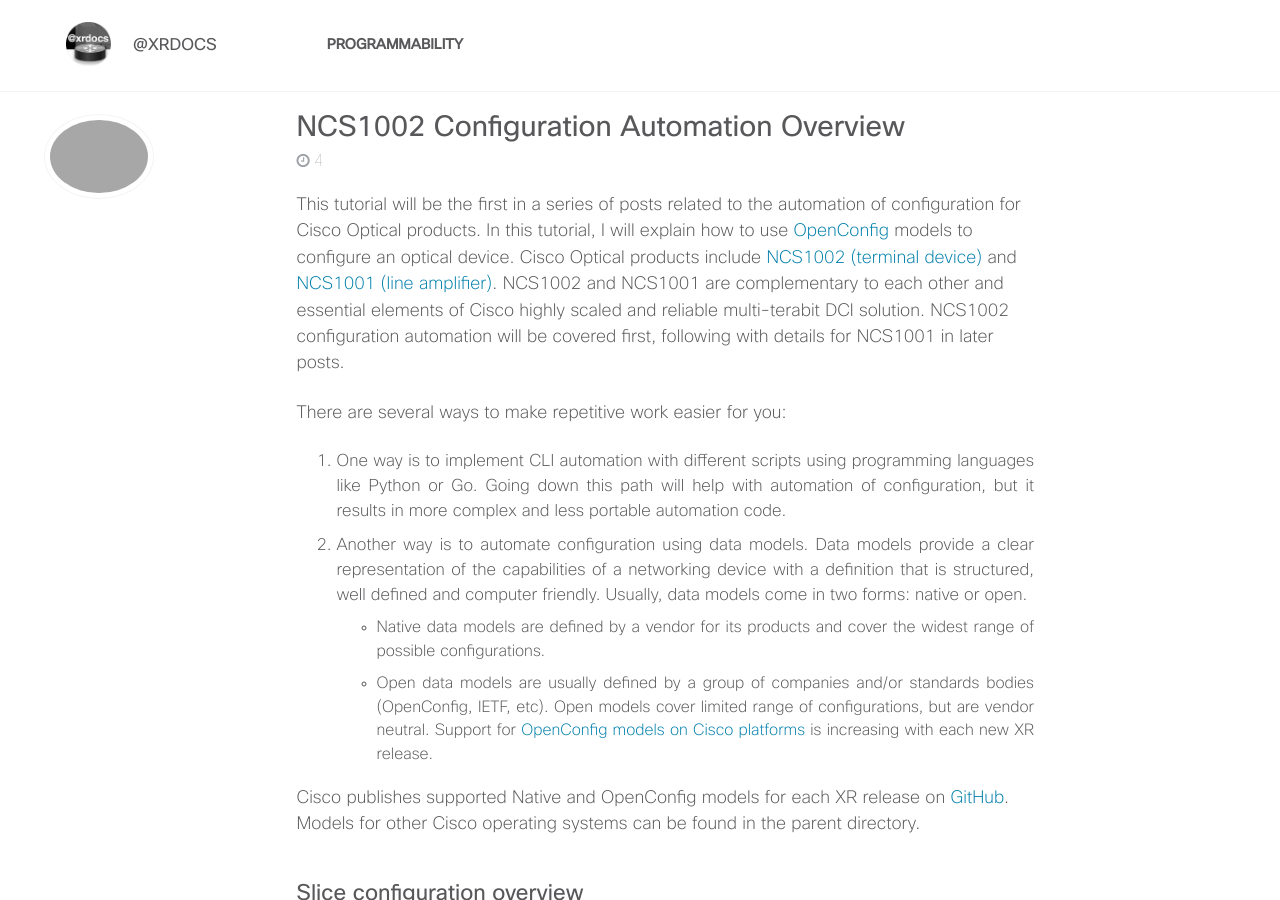
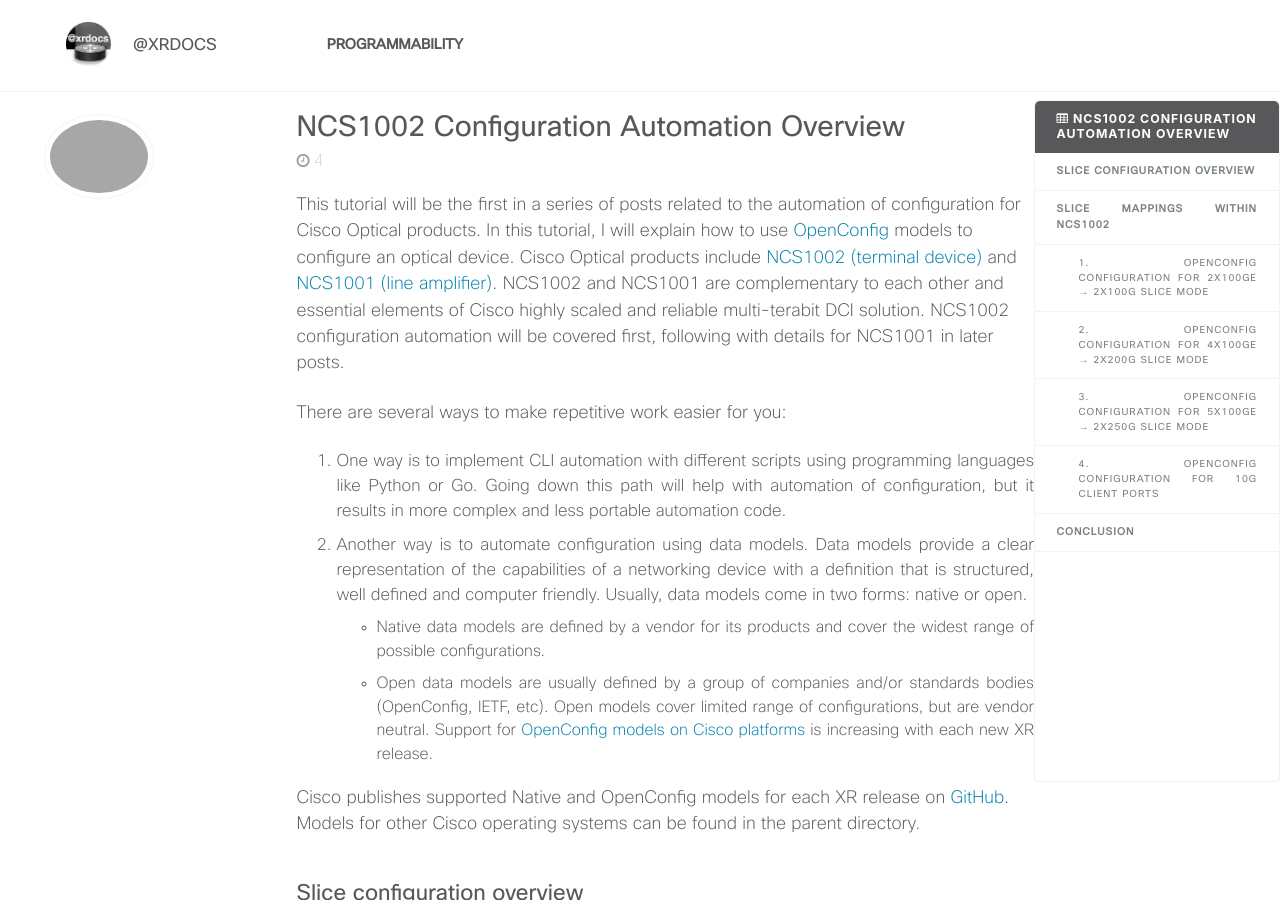
Before and after one commit to xrdocs/programmability, a Jekyll site: the page built from _tutorials/2017-08-22-ncs1002-configuration-automation-overview.md, in a window 1280 px wide and 900 px high. Built offline with Jekyll 4.4.1, drawn with Linux system fonts in a browser that asks for light colours; comment, search, counter and statistics services are not loaded.

Commit message:
Adding toc

```diff
--- a/_tutorials/2017-08-22-ncs1002-configuration-automation-overview.md
+++ b/_tutorials/2017-08-22-ncs1002-configuration-automation-overview.md
@@ -12,6 +12,8 @@ tags:
   - XR optical
 excerpt: NCS1002 Configuration Automation Overview
 ---
+{% include toc icon="table" title="NCS1002 Configuration Automation Overview" %}
+
 This tutorial will be the first in a series of posts related to the automation of configuration for Cisco Optical products. In this tutorial, I will explain how to use [OpenConfig](http://openconfig.net/) models to configure an optical device.
 Cisco Optical products include [NCS1002 (terminal device)](http://www.cisco.com/c/en/us/products/collateral/optical-networking/network-convergence-system-1000-series/datasheet-c78-733699.html) and [NCS1001 (line amplifier)](http://www.cisco.com/c/en/us/products/collateral/optical-networking/network-convergence-system-1000-series/datasheet-c78-738782.html). NCS1002 and NCS1001 are complementary to each other and essential elements of Cisco highly scaled and reliable multi-terabit DCI solution. NCS1002 configuration automation will be covered first, following with details for NCS1001 in later posts.
 
```
